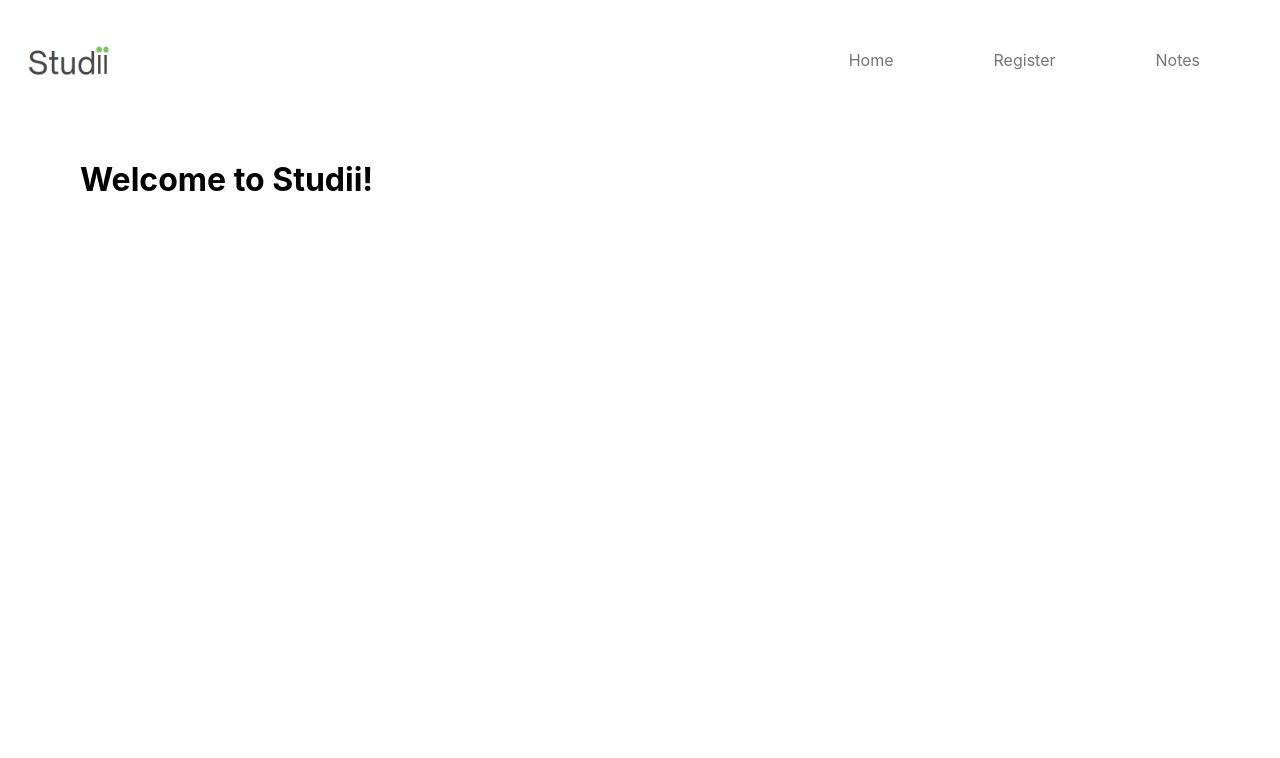
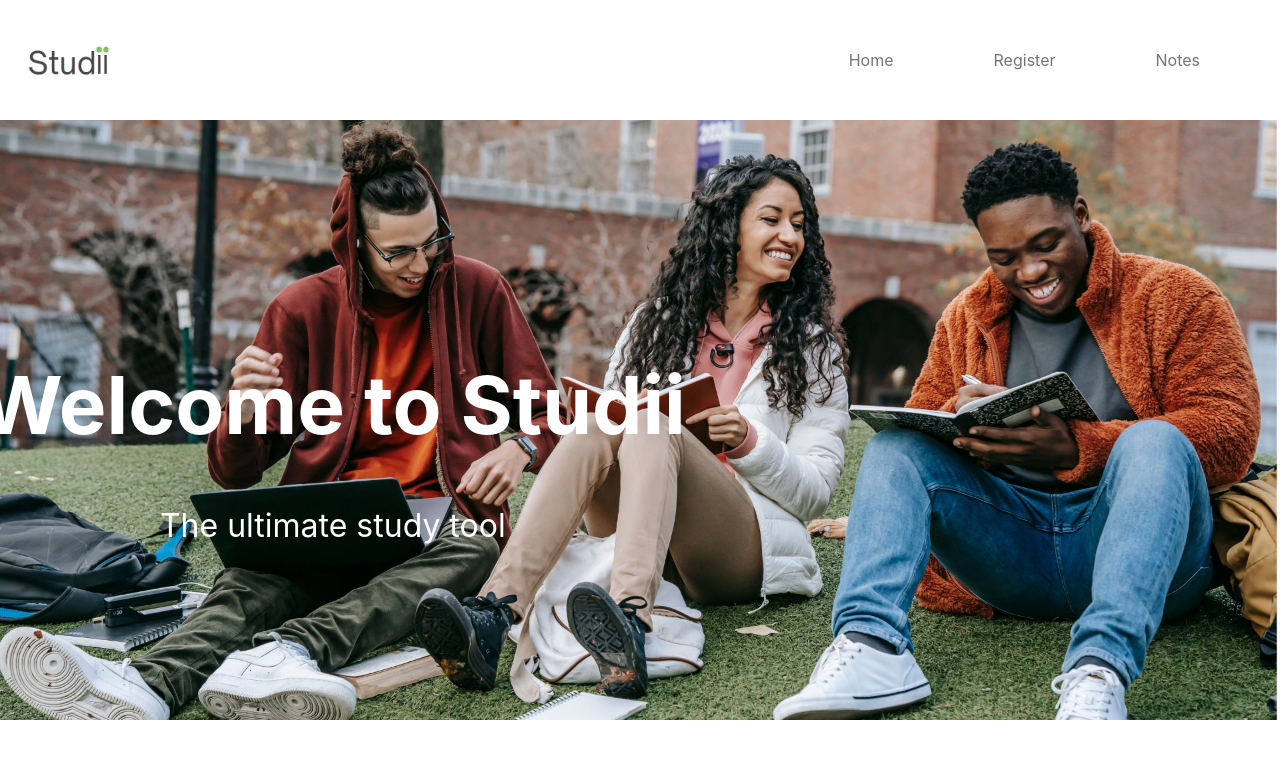
Before and after one commit to spoonz14/study-web-app, a React (Create React App) app in the folder frontend/: page /Home in a window 1280 px wide. Shown: the top 758 px of the page. Built offline with nearby package versions, Linux system fonts and the light colour scheme.

Commit message:
Finishing Home Page Styling
Home page styling

```diff
--- a/frontend/src/components/Home.js
+++ b/frontend/src/components/Home.js
@@ -1,11 +1,16 @@
 import React from "react";
 import { BrowserRouter as Router, Route, Switch } from "react-router-dom";
 import axios from "../axios-config";
+import studyImage from "../components/StudyGroup.jpg";
 
 const Home = () => {
   return (
-    <div className="Home-header">
-      <h1>Welcome to Studii!</h1>
+    <div className="Home-container">
+      <img src={studyImage} alt="studyImage" className="studyImage" />
+      <div className="Home-header">
+        <h1>Welcome to Studii</h1>
+        <p>The ultimate study tool</p>
+      </div>
     </div>
   );
 };
--- a/frontend/src/components/NewNoteForm.js
+++ b/frontend/src/components/NewNoteForm.js
@@ -4,6 +4,42 @@ import "./styles.css";
 const NewNoteForm = ({ onCreateNote }) => {
   const [title, setTitle] = React.useState("");
   const [content, setContent] = React.useState("");
+
+  const newFormTitle = (e) => {
+    setTitle(e.target.value);
+  };
+
+  const newFormContent = (e) => {
+    setContent(e.target.value);
+  };
+
+  const doCreateNote = () => {
+    if (title.trim() !== "" && content.trim() !== "") {
+      onCreateNote({
+        title,
+        content,
+      });
+      setTitle("");
+      setContent("");
+    }
+  };
+
+  return (
+    <div className="new-note-form">
+      <input
+        type="text"
+        placeholder="Title"
+        value={title}
+        onChange={newFormTitle}
+      />
+      <textarea
+        placeholder="Content"
+        value={content}
+        onChange={newFormContent}
+      />
+      <button onClick={doCreateNote}>Add Note</button>
+    </div>
+  );
 };
 
 export default NewNoteForm;
--- a/frontend/src/components/styles.css
+++ b/frontend/src/components/styles.css
@@ -27,6 +27,10 @@ nav ul li {
 nav ul li a {
   text-decoration: none;
   color: #767575;
+}
+
+nav ul li a:hover {
+  text-decoration: underline;
 }
 
 .logo {
@@ -74,9 +78,33 @@ ul li button:hover {
   border-color: #ccc;
 }
 
+.home-container {
+  position: relative;
+}
+
+.studyImage {
+  width: 100%;
+  height: auto;
+}
+
+.Home-header {
+  position: absolute;
+  z-index: 1;
+  top: 55%;
+  left: 26%;
+  text-align: center;
+  transform: translate(-50%, -50%);
+}
+
 .Home-header h1 {
-  margin-top: 80px;
-  padding: 80px;
+  color: white;
+  font-size: 5rem;
+}
+
+.Home-header p {
+  color: white;
+  font-size: 2rem;
+  padding: 0;
 }
 
 .new-note-form input[type="text"],
@@ -88,6 +116,9 @@ ul li button:hover {
   height: 200px;
 }
 
+.new-note-form button {
+}
+
 .register {
   padding: 80px;
   margin-top: 40px;
```
Also changed, not shown: frontend/src/components/StudyGroup.jpg (added).
